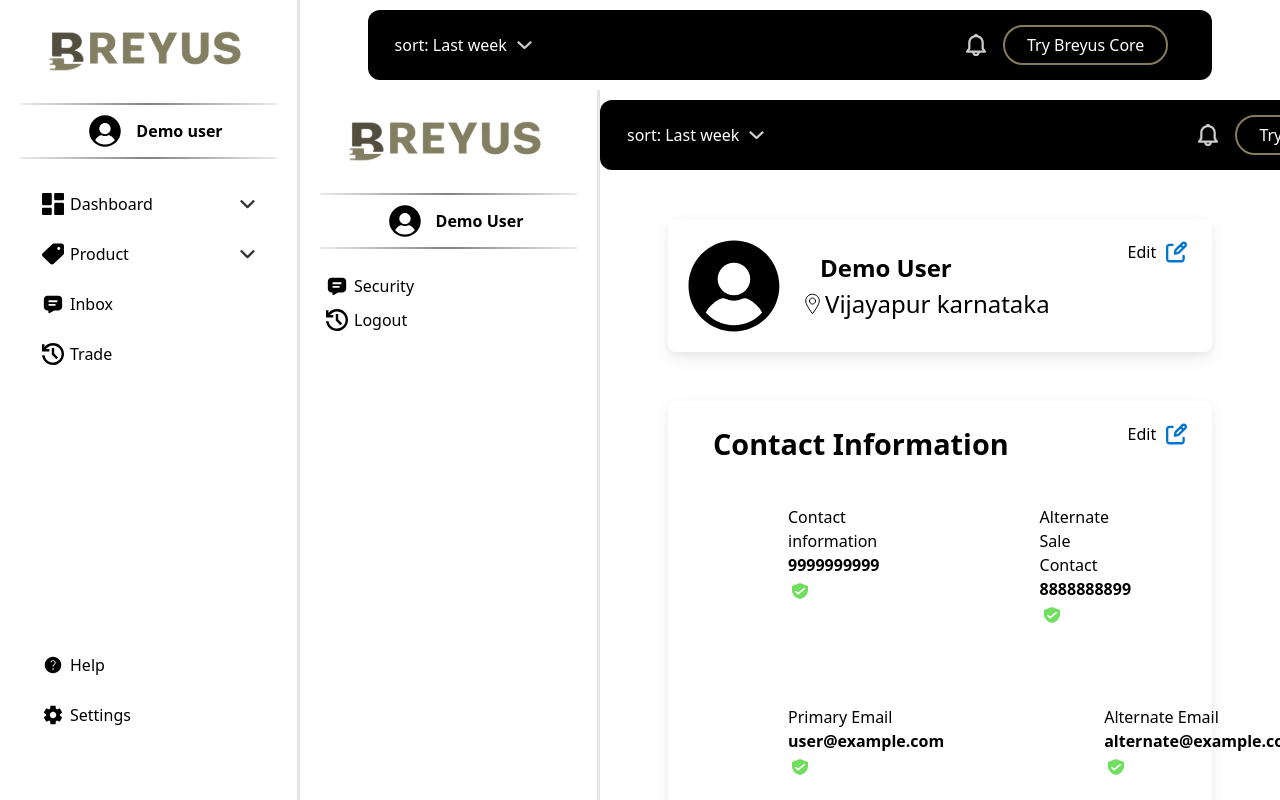
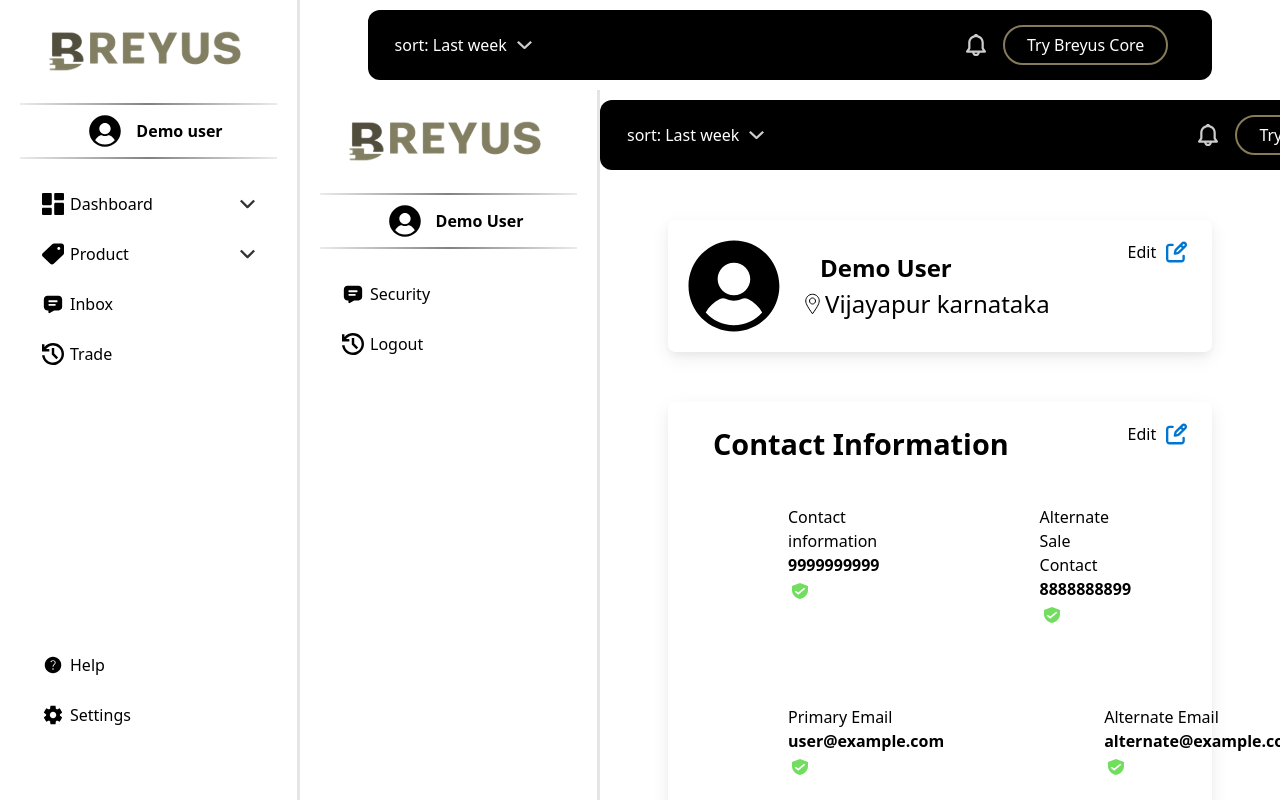
Before and after one commit to heybadrinath/Breyus, a React (Create React App) app in the folder frontend/: page /seller/settings in a window 1280 px wide. Built offline with nearby package versions, Linux system fonts and the light colour scheme.

Commit message:
fixed security dash

```diff
--- a/frontend/src/seller/components.tsx
+++ b/frontend/src/seller/components.tsx
@@ -56,8 +56,8 @@ const Leftnav = ({ username }: { username: String }) => {
                     <h1>{username}</h1>
                 </div>
 
-                <Link to="/seller/security"> <img alt="" src={securityIcon} /> Security</Link>
-                <Link to="/"> <img alt="" src={logoutIcon} /> Logout</Link>
+                <Link className="px-4 py-2" to="/seller/security"> <img alt="" src={securityIcon} /> Security</Link>
+                <Link className="px-4 py-2" to="/"> <img alt="" src={logoutIcon} /> Logout</Link>
             </div>
         </>
     );
```
